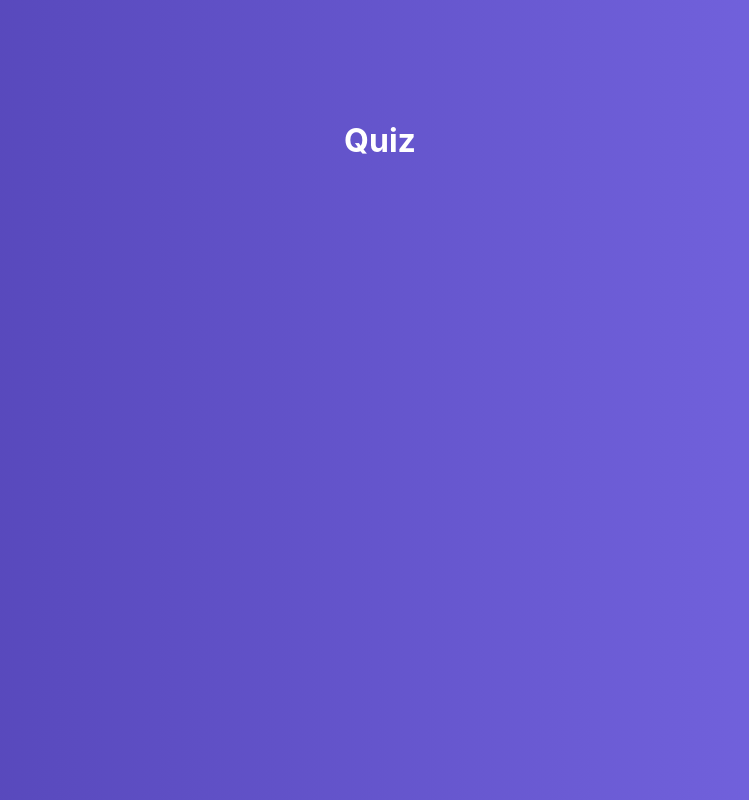
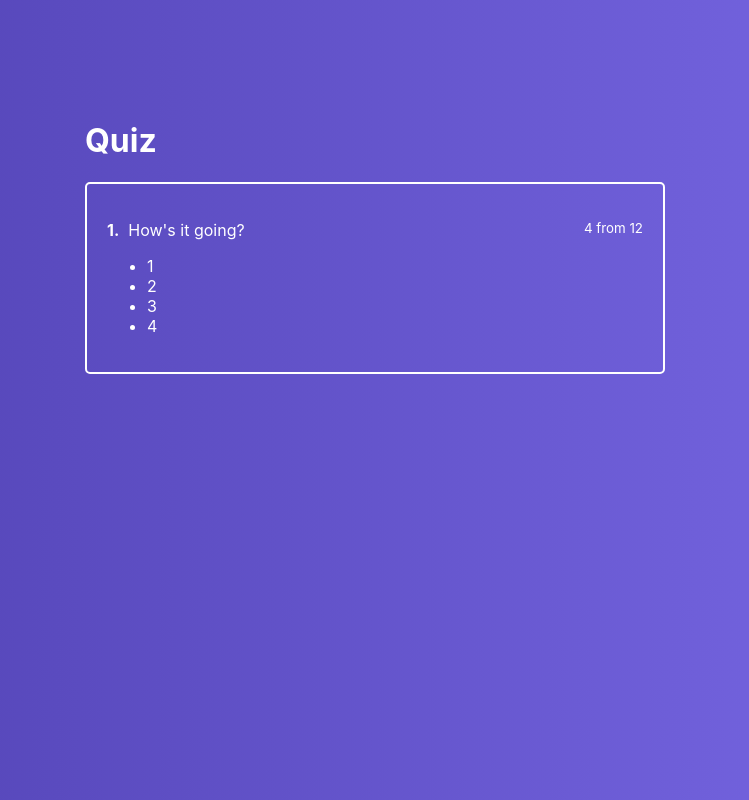
Before and after one commit to AlexGlau/react-quiz, a React (Create React App) app: page / in a window 1280 px wide. Shown: the whole page, without its empty margins (265-1014 px from the left). Built offline with nearby package versions, Linux system fonts and the light colour scheme.

Commit message:
Active quiz has been plugged in in Quiz

```diff
--- a/src/containers/Quiz/Quiz.jsx
+++ b/src/containers/Quiz/Quiz.jsx
@@ -1,5 +1,6 @@
 import React, { Component } from 'react';
 import classes from './Quiz.module.css';
+import ActiveQuiz from '../../components/ActiveQuiz/AcitveQuiz.jsx';
 
 
 class Quiz extends Component {
@@ -11,7 +12,10 @@ class Quiz extends Component {
     render() {
         return (
             <div className={classes.Quiz}>
-                <h1>Quiz</h1>
+                <div className={classes.QuizWrapper}>
+                    <h1>Quiz</h1>
+                    <ActiveQuiz />
+                </div>
             </div>
         );
     }
--- a/src/containers/Quiz/Quiz.module.css
+++ b/src/containers/Quiz/Quiz.module.css
@@ -11,3 +11,7 @@
     color: #ffffff;
     margin-left: 10px;
 }
+
+.QuizWrapper {
+    width: 600px;
+}
```
